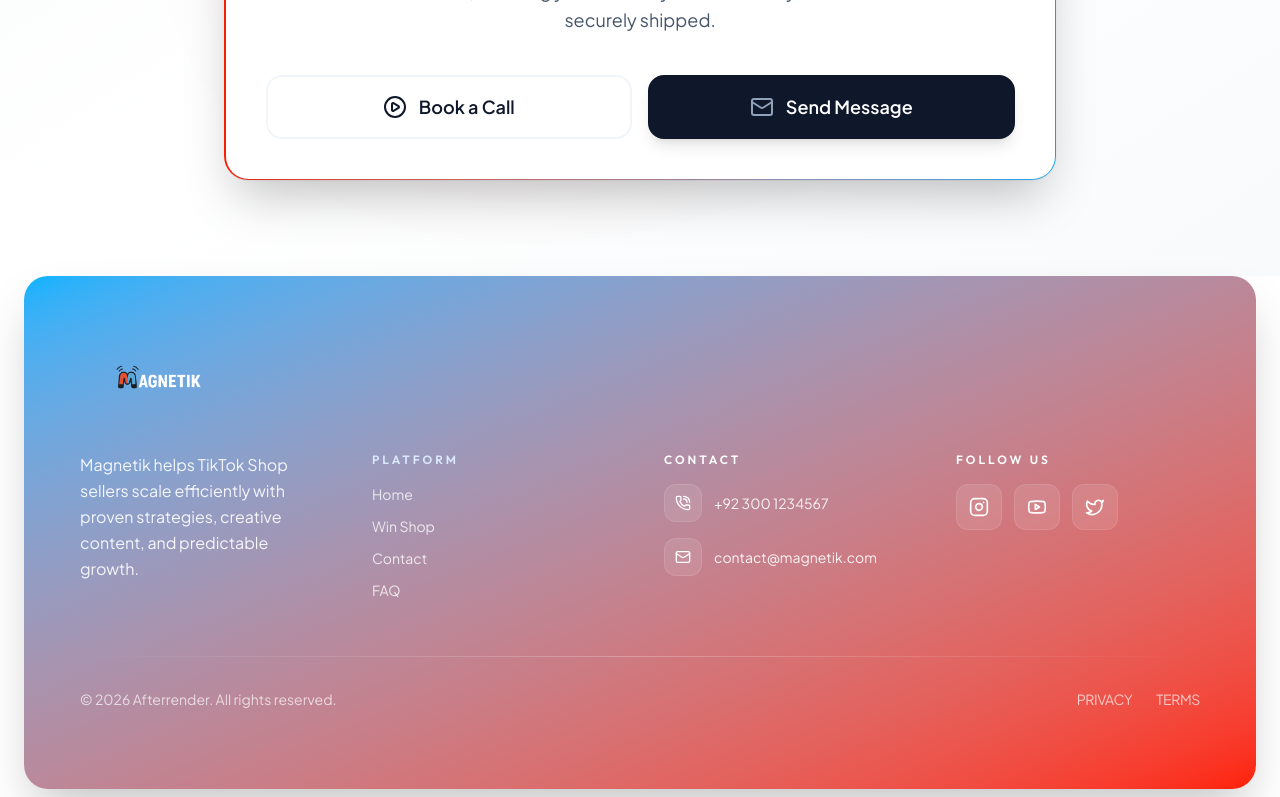
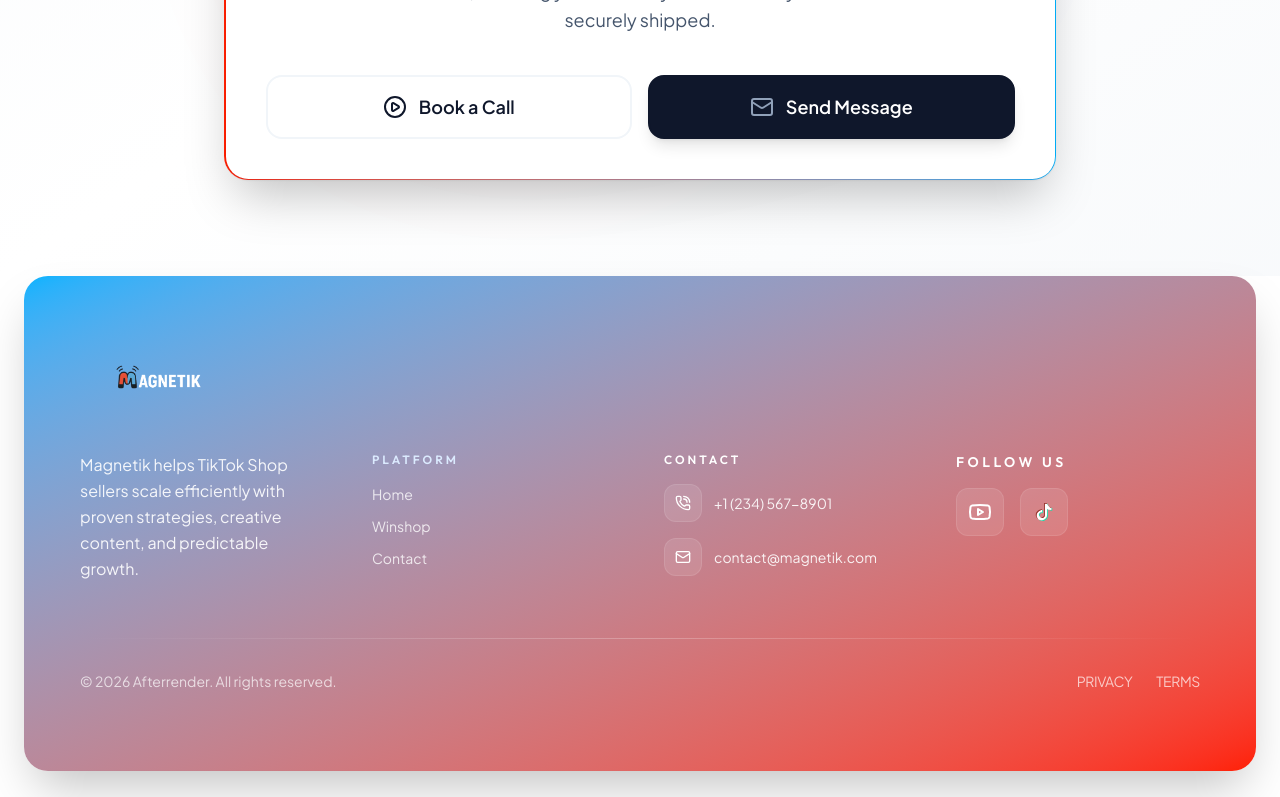
Before and after one commit to afterrender1/magnetic, a Next.js app: page / in a window 1280 px wide. Shown: the part 4946-5743 px from the top of the page. Built offline with nearby package versions, Linux system fonts and the light colour scheme.

Commit message:
footer improverment

```diff
--- a/app/components/Footer.jsx
+++ b/app/components/Footer.jsx
@@ -1,7 +1,7 @@
 "use client";
 
 import React from "react";
-import { PhoneCall, Mail, Instagram, Youtube, Twitter } from "lucide-react";
+import { PhoneCall, Mail, Youtube } from "lucide-react";
 import Image from "next/image";
 import { Outfit, Plus_Jakarta_Sans } from "next/font/google";
 
@@ -18,6 +18,11 @@ const outfit = Outfit({
 });
 
 export default function Footer() {
+  const navLinks = [
+    { name: "Home", href: "/" },
+    { name: "Winshop", href: "/win-shop" },
+    { name: "Contact", href: "/contact" },
+  ];
   return (
     <footer
       className={`relative overflow-hidden mx-3 sm:mx-6 2xl:mx-auto
@@ -60,16 +65,16 @@ export default function Footer() {
               Platform
             </h3>
             <ul className={`flex flex-col gap-3 ${jakarta.className}`}>
-              {["Home", "Win Shop", "Contact", "FAQ"].map((item) => (
-                <li key={item}>
+              {navLinks.map((item) => (
+                <li key={item.name}>
                   <a
-                    href={`/${item.toLowerCase().replace(" ", "")}`}
+                    href={item.href}
                     className="text-white/80 hover:text-white
                     transition-all duration-200 font-medium text-sm
                     flex items-center justify-start group"
                   >
                     <span className="hidden sm:block w-0 group-hover:w-2 h-px bg-white mr-0 group-hover:mr-2 transition-all"></span>
-                    {item}
+                    {item.name}
                   </a>
                 </li>
               ))}
@@ -92,7 +97,7 @@ export default function Footer() {
                   <PhoneCall className="w-4 h-4 text-white" />
                 </div>
                 <span className="text-white/90 group-hover:text-white text-sm font-medium">
-                  +92 300 1234567
+                  +1 (234) 567-8901
                 </span>
               </a>
 
@@ -111,28 +116,59 @@ export default function Footer() {
           </div>
 
           {/* Social */}
-          <div className="flex flex-col items-start">
+          <div className="flex flex-col items-start w-full">
             <h3
-              className={`text-xs font-bold text-white mb-4 uppercase tracking-[0.25em] ${outfit.className}`}
+              className={`text-xs sm:text-sm font-bold text-white mb-4 uppercase tracking-[0.25em] ${outfit.className}`}
             >
               Follow Us
             </h3>
-            <div className="flex gap-3">
-              {[
-                { Icon: Instagram, bg: "hover:bg-[#E1306C]" },
-                { Icon: Youtube, bg: "hover:bg-[#FF0000]" },
-                { Icon: Twitter, bg: "hover:bg-[#1DA1F2]" },
-              ].map(({ Icon, bg }, i) => (
-                <a
-                  key={i}
-                  href="#"
-                  className={`p-3 bg-white/10 border border-white/10
-                  rounded-xl transition-all duration-300
-                  hover:-translate-y-1 hover:shadow-xl ${bg}`}
-                >
-                  <Icon className="w-5 h-5 text-white" />
-                </a>
-              ))}
+
+            <div className="flex flex-wrap items-center gap-3 sm:gap-4">
+              {[{ Icon: Youtube, bg: "hover:bg-[#FF0000]" }].map(
+                ({ Icon, bg }, i) => (
+                  <a
+                    key={i}
+                    href="https://www.youtube.com/@MagnetikTSP"
+                    target="_blank"
+                    aria-label="YouTube"
+                    className={`
+            flex items-center justify-center
+            w-11 h-11 sm:w-12 sm:h-12
+            bg-white/10 border border-white/10
+            rounded-xl
+            transition-all duration-300
+            hover:-translate-y-1 hover:shadow-xl
+            ${bg}
+          `}
+                  >
+                    <Icon className="w-5 h-5 sm:w-6 sm:h-6 text-white" />
+                  </a>
+                )
+              )}
+
+              {/* TikTok Icon */}
+              <a
+                href="https://www.tiktok.com/@magnetikmedia"
+                target="_blank"
+                aria-label="TikTok"
+                className="
+        flex items-center justify-center
+        w-11 h-11 sm:w-12 sm:h-12
+        bg-white/10 border border-white/10
+        rounded-xl
+        transition-all duration-300
+        hover:-translate-y-1 hover:shadow-xl
+        hover:bg-black
+      "
+              >
+                <Image
+                  src="/logo/tiktok.svg"
+                  alt="TikTok"
+                  width={22}
+                  height={22}
+                  className="invert"
+                />
+              </a>
             </div>
           </div>
         </div>
@@ -141,7 +177,9 @@ export default function Footer() {
         <div className="h-px w-full bg-linear-to-r from-transparent via-white/25 to-transparent mt-14 mb-8" />
 
         {/* Bottom */}
-        <div className={`flex flex-col sm:flex-row items-start sm:items-center justify-between gap-4 text-xs sm:text-sm text-white/70 ${jakarta.className}`}>
+        <div
+          className={`flex flex-col sm:flex-row items-start sm:items-center justify-between gap-4 text-xs sm:text-sm text-white/70 ${jakarta.className}`}
+        >
           <p className="text-left">
             © {new Date().getFullYear()} Afterrender. All rights reserved.
           </p>
```
Also changed, not shown: public/logo/tiktok.svg (added).
